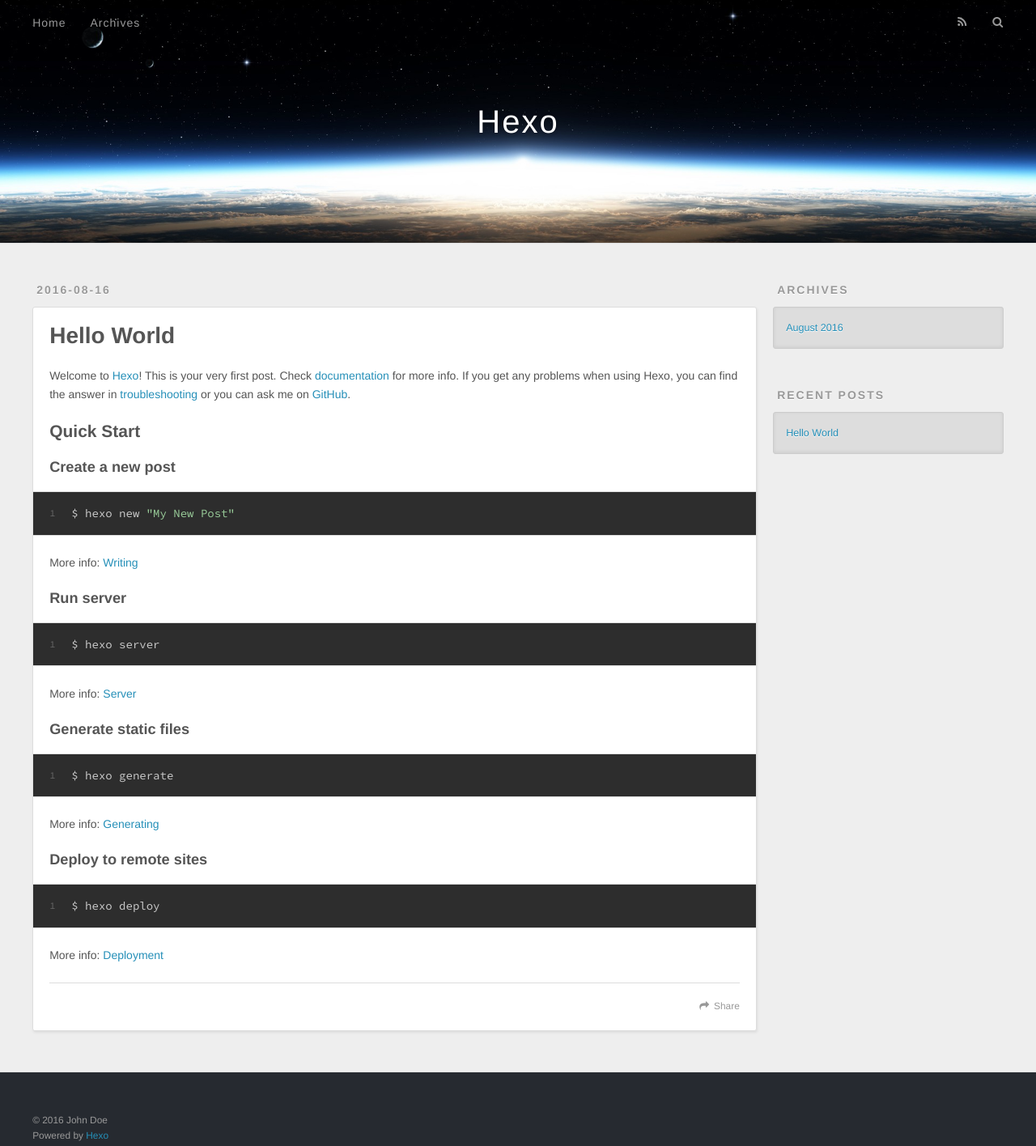
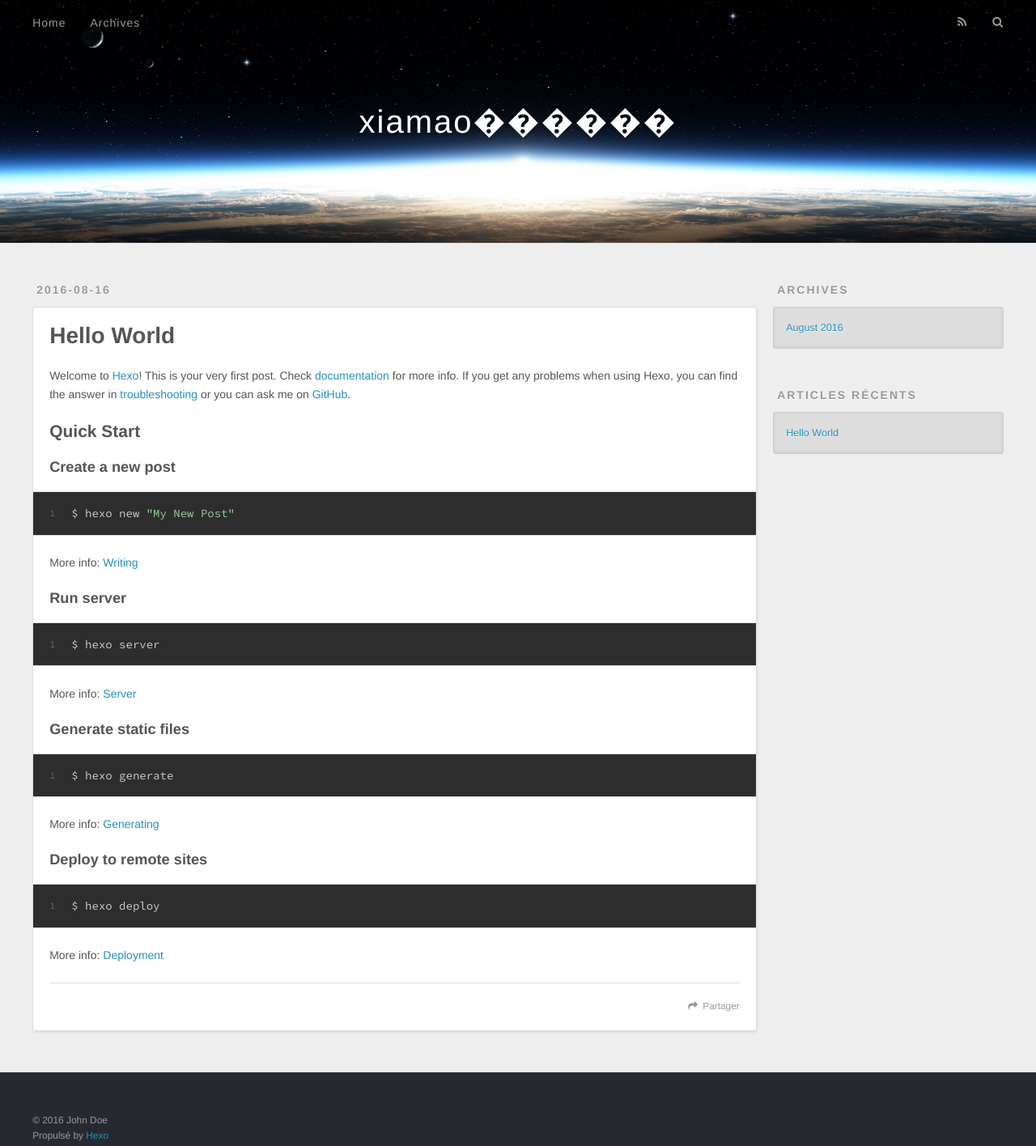
Before and after one commit to xiamao/xiamao.github.io, a plain HTML site: page index.html in a window 1280 px wide. Shown: the whole page at 81% size. Drawn offline with nearby package versions, Linux system fonts and the light colour scheme.

Commit message:
Site updated: 2016-08-16 10:59:11

```diff
--- a/2016/08/16/hello-world/index.html
+++ b/2016/08/16/hello-world/index.html
@@ -3,14 +3,14 @@
 <head>
   <meta charset="utf-8">
 
-  <title>Hello World | Hexo</title>
+  <title>Hello World | xiamao������</title>
   <meta name="viewport" content="width=device-width, initial-scale=1, maximum-scale=1">
   <meta name="description" content="Welcome to Hexo! This is your very first post. Check documentation for more info. If you get any problems when using Hexo, you can find the answer in troubleshooting or you can ask me on GitHub.
 Quick">
 <meta property="og:type" content="article">
 <meta property="og:title" content="Hello World">
 <meta property="og:url" content="http://yoursite.com/2016/08/16/hello-world/index.html">
-<meta property="og:site_name" content="Hexo">
+<meta property="og:site_name" content="xiamao������">
 <meta property="og:description" content="Welcome to Hexo! This is your very first post. Check documentation for more info. If you get any problems when using Hexo, you can find the answer in troubleshooting or you can ask me on GitHub.
 Quick">
 <meta property="og:updated_time" content="2016-08-16T02:21:38.069Z">
@@ -19,7 +19,7 @@
 <meta name="twitter:description" content="Welcome to Hexo! This is your very first post. Check documentation for more info. If you get any problems when using Hexo, you can find the answer in troubleshooting or you can ask me on GitHub.
 Quick">
 
-    <link rel="alternate" href="/atom.xml" title="Hexo" type="application/atom+xml">
+    <link rel="alternate" href="/atom.xml" title="xiamao������" type="application/atom+xml">
 
 
     <link rel="icon" href="/favicon.png">
@@ -40,7 +40,7 @@
   <div id="header-outer" class="outer">
     <div id="header-title" class="inner">
       <h1 id="logo-wrap">
-        <a href="/" id="logo">Hexo</a>
+        <a href="/" id="logo">xiamao������</a>
       </h1>
 
     </div>
@@ -55,9 +55,9 @@
       </nav>
       <nav id="sub-nav">
 
-          <a id="nav-rss-link" class="nav-icon" href="/atom.xml" title="RSS Feed"></a>
+          <a id="nav-rss-link" class="nav-icon" href="/atom.xml" title="Flux RSS"></a>
 
-        <a id="nav-search-btn" class="nav-icon" title="Search"></a>
+        <a id="nav-search-btn" class="nav-icon" title="Rechercher"></a>
       </nav>
       <div id="search-form-wrap">
         <form action="//google.com/search" method="get" accept-charset="UTF-8" class="search-form"><input type="search" name="q" results="0" class="search-form-input" placeholder="Search"><button type="submit" class="search-form-submit">&#xF002;</button><input type="hidden" name="sitesearch" value="http://yoursite.com"></form>
@@ -101,7 +101,7 @@
 
     </div>
     <footer class="article-footer">
-      <a data-url="http://yoursite.com/2016/08/16/hello-world/" data-id="cirwvf6280000ekv9sbchefik" class="article-share-link">Share</a>
+      <a data-url="http://yoursite.com/2016/08/16/hello-world/" data-id="cirwvrikr0000kgv99mgv2gps" class="article-share-link">Partager</a>
 
 
     </footer>
@@ -135,7 +135,7 @@
 
 
   <div class="widget-wrap">
-    <h3 class="widget-title">Recent Posts</h3>
+    <h3 class="widget-title">Articles récents</h3>
     <div class="widget">
       <ul>
 
@@ -156,7 +156,7 @@
   <div class="outer">
     <div id="footer-info" class="inner">
       &copy; 2016 John Doe<br>
-      Powered by <a href="http://hexo.io/" target="_blank">Hexo</a>
+      Propulsé by <a href="http://hexo.io/" target="_blank">Hexo</a>
     </div>
   </div>
 </footer>
--- a/index.html
+++ b/index.html
@@ -3,16 +3,16 @@
 <head>
   <meta charset="utf-8">
 
-  <title>Hexo</title>
+  <title>xiamao������</title>
   <meta name="viewport" content="width=device-width, initial-scale=1, maximum-scale=1">
   <meta property="og:type" content="website">
-<meta property="og:title" content="Hexo">
+<meta property="og:title" content="xiamao������">
 <meta property="og:url" content="http://yoursite.com/index.html">
-<meta property="og:site_name" content="Hexo">
+<meta property="og:site_name" content="xiamao������">
 <meta name="twitter:card" content="summary">
-<meta name="twitter:title" content="Hexo">
+<meta name="twitter:title" content="xiamao������">
 
-    <link rel="alternate" href="/atom.xml" title="Hexo" type="application/atom+xml">
+    <link rel="alternate" href="/atom.xml" title="xiamao������" type="application/atom+xml">
 
 
     <link rel="icon" href="/favicon.png">
@@ -33,7 +33,7 @@
   <div id="header-outer" class="outer">
     <div id="header-title" class="inner">
       <h1 id="logo-wrap">
-        <a href="/" id="logo">Hexo</a>
+        <a href="/" id="logo">xiamao������</a>
       </h1>
 
     </div>
@@ -48,9 +48,9 @@
       </nav>
       <nav id="sub-nav">
 
-          <a id="nav-rss-link" class="nav-icon" href="/atom.xml" title="RSS Feed"></a>
+          <a id="nav-rss-link" class="nav-icon" href="/atom.xml" title="Flux RSS"></a>
 
-        <a id="nav-search-btn" class="nav-icon" title="Search"></a>
+        <a id="nav-search-btn" class="nav-icon" title="Rechercher"></a>
       </nav>
       <div id="search-form-wrap">
         <form action="//google.com/search" method="get" accept-charset="UTF-8" class="search-form"><input type="search" name="q" results="0" class="search-form-input" placeholder="Search"><button type="submit" class="search-form-submit">&#xF002;</button><input type="hidden" name="sitesearch" value="http://yoursite.com"></form>
@@ -96,7 +96,7 @@
 
     </div>
     <footer class="article-footer">
-      <a data-url="http://yoursite.com/2016/08/16/hello-world/" data-id="cirwvf6280000ekv9sbchefik" class="article-share-link">Share</a>
+      <a data-url="http://yoursite.com/2016/08/16/hello-world/" data-id="cirwvrikr0000kgv99mgv2gps" class="article-share-link">Partager</a>
 
 
     </footer>
@@ -131,7 +131,7 @@
 
 
   <div class="widget-wrap">
-    <h3 class="widget-title">Recent Posts</h3>
+    <h3 class="widget-title">Articles récents</h3>
     <div class="widget">
       <ul>
 
@@ -152,7 +152,7 @@
   <div class="outer">
     <div id="footer-info" class="inner">
       &copy; 2016 John Doe<br>
-      Powered by <a href="http://hexo.io/" target="_blank">Hexo</a>
+      Propulsé by <a href="http://hexo.io/" target="_blank">Hexo</a>
     </div>
   </div>
 </footer>
```
Also changed, not shown: archives/2016/08/index.html (+10 -10 lines), archives/2016/index.html (+10 -10 lines), archives/index.html (+10 -10 lines).
